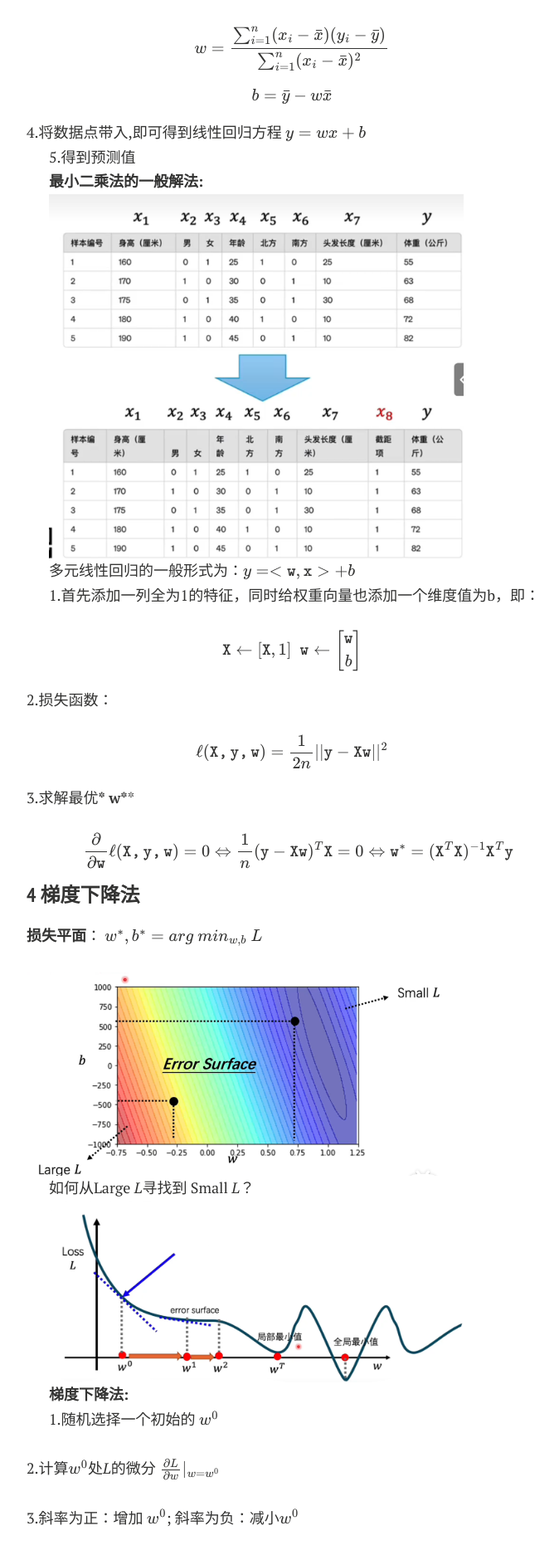
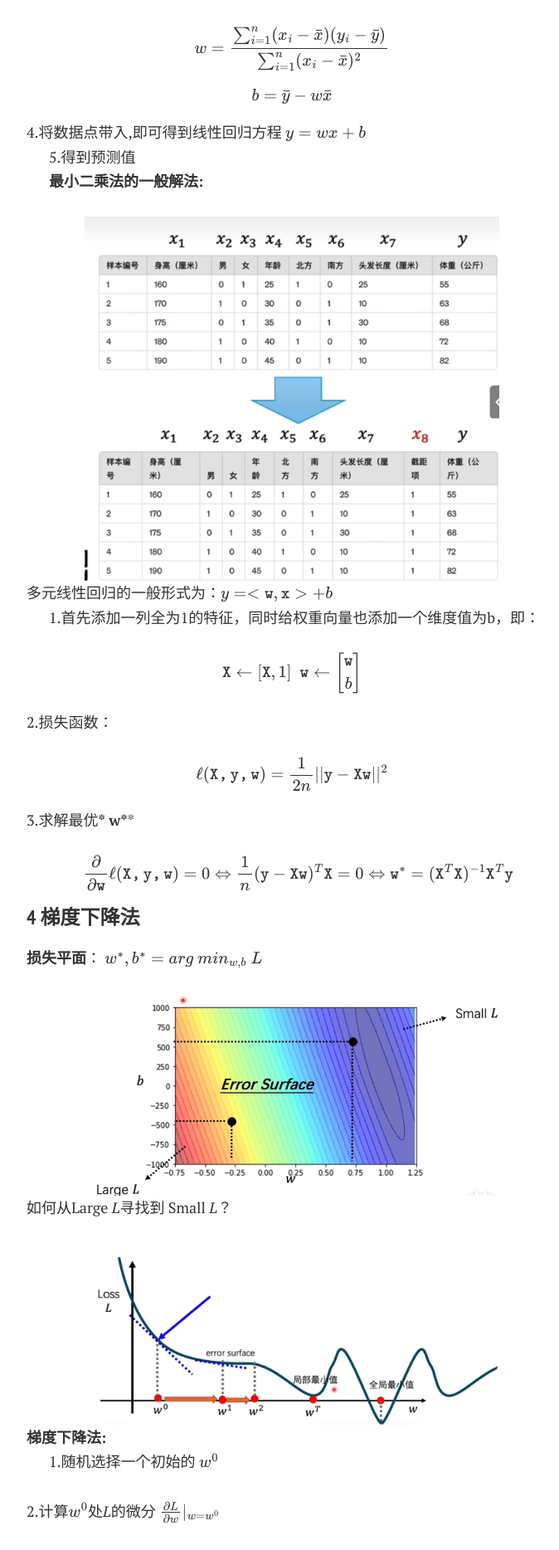
Before and after one commit to Qilu-Yuan/Qilu-Yuan.github.io, a Jekyll site: the page built from blogs/ML/LinearRegression.md, in a window 1280 px wide. Shown: the part 2803-4671 px from the top of the page at 83% size, without its empty margins (288-962 px from the left). Built offline with Jekyll 4.4.1, drawn with Linux system fonts in a browser that asks for light colours; nearby versions of some CDN libraries; formulas are drawn with MathJax 3; comment, search, counter and statistics services are not loaded; a style sheet for code colours, icons or effects is not loaded.

Commit message:
Update LinearRegression.md

```diff
--- a/blogs/ML/LinearRegression.md
+++ b/blogs/ML/LinearRegression.md
@@ -141,7 +141,9 @@ $$
 
 **最小二乘法的一般解法:**<br>
 
-<img src="https://qilu-yuan.github.io/Figure/LinearRegression/1.png" width="500" height="500" alt="AltText" /><br>
+<center>
+<img src="https://qilu-yuan.github.io/Figure/LinearRegression/1.png" width="500" height="500" alt="AltText" />
+</center>
 
 多元线性回归的一般形式为：$y=<\mathtt{w},\mathtt{x}>+b$<br>
 
@@ -176,11 +178,16 @@ $$
 w^*,b^*=arg\ min_{w,b}\ L
 $$
 
-<br><img src="https://qilu-yuan.github.io/Figure/LinearRegression/2.png" width="500" height="500" alt="AltText" /> <br>
+<center>
+<img src="https://qilu-yuan.github.io/Figure/LinearRegression/2.png" width="500" height="500" alt="AltText" />
+</center>
 
 如何从Large *L*寻找到 Small *L*？
 
-<img src="https://qilu-yuan.github.io/Figure/LinearRegression/3.png" width="500" height="500" alt="AltText" /> <br>
+<center>
+<img src="https://qilu-yuan.github.io/Figure/LinearRegression/3.png" width="500" height="500" alt="AltText" />
+</center>
+
 
 **梯度下降法:**<br>
 
```
